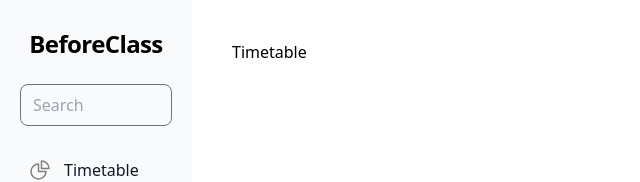
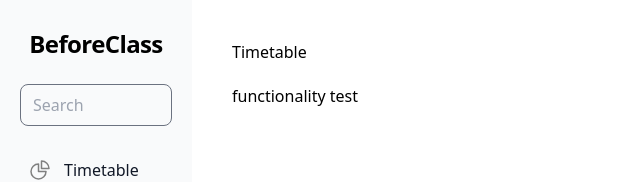
Before and after one commit to PlanMyMods/web-frontend, a Vue app: page /timetable in a window 1280 px wide. Shown: the top 182 px of the page, without its empty margins (0-640 px from the left). Built offline with nearby package versions, Linux system fonts and the light colour scheme.

Commit message:
Update TimetableView.vue

```diff
--- a/src/views/TimetableView.vue
+++ b/src/views/TimetableView.vue
@@ -1,3 +1,7 @@
 <template>
   <h1 class="dark:text-white">Timetable</h1>
+
+  <body>
+    <p>functionality test</p>
+  </body>
 </template>
```
